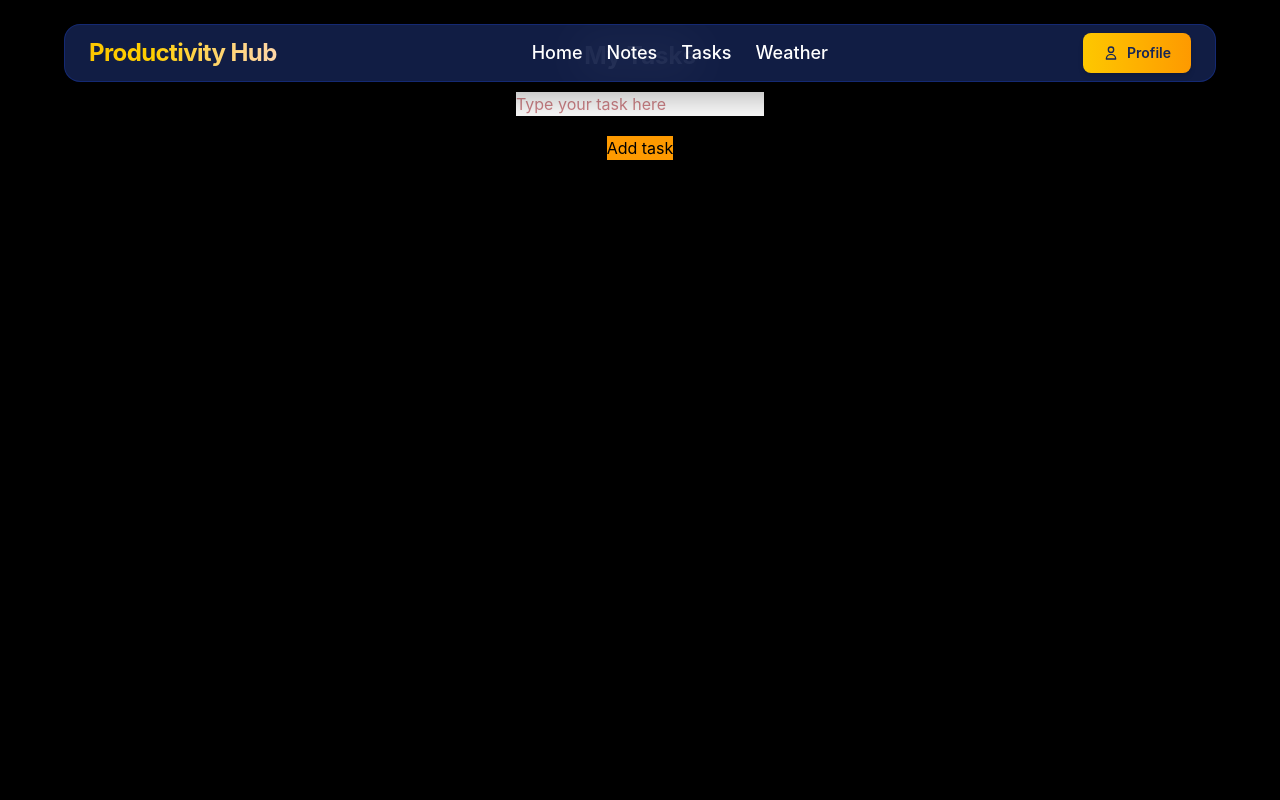
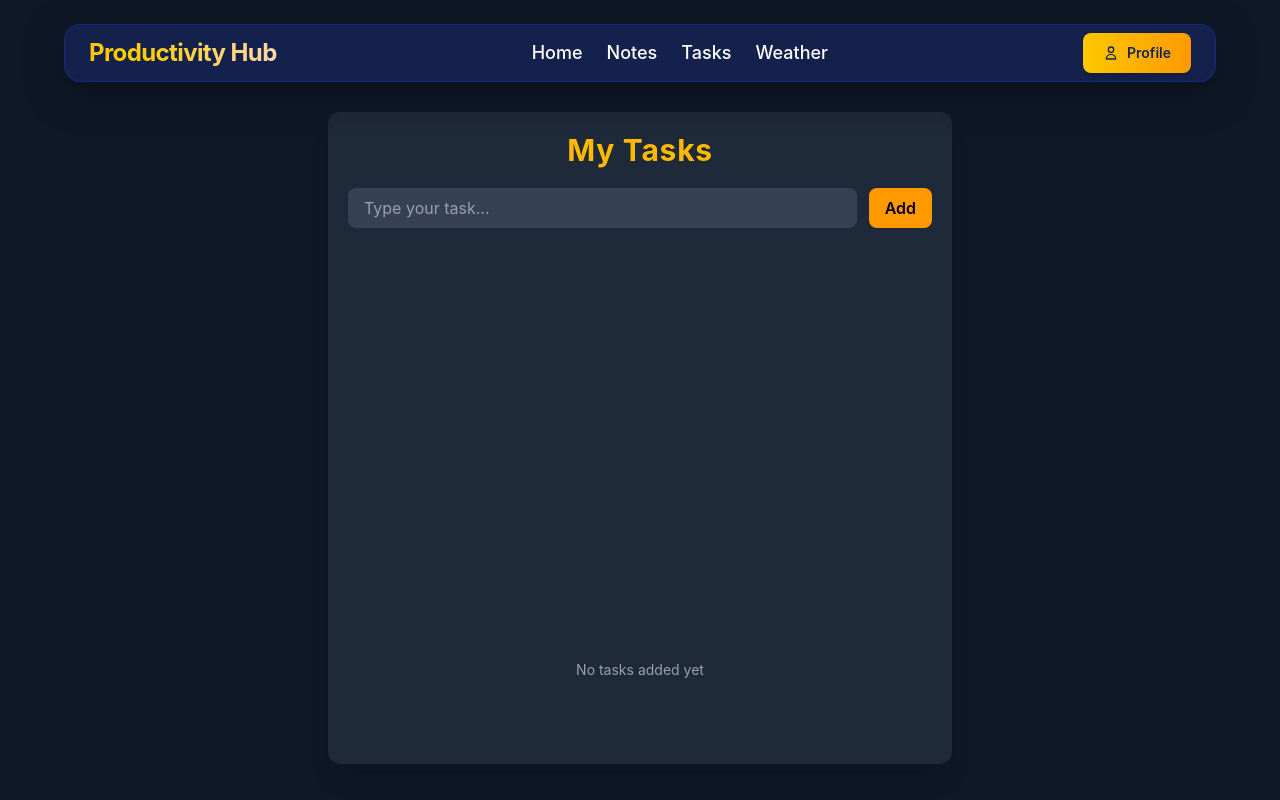
Before and after one commit to snigdhamistry/my-productivity-hub, a React (Vite) app: page /tasks in a window 1280 px wide. Built offline with nearby package versions, Linux system fonts and the light colour scheme.

Commit message:
add alert section for tasks remaining

```diff
--- a/src/pages/Tasks.jsx
+++ b/src/pages/Tasks.jsx
@@ -23,11 +23,10 @@ const Tasks = () => {
                      setError('Please enter a task')
                      setText('')
                      return
-              }
-              else {
+              } else {
                      setError('')
                      setTask([...task, {
-                            id: new Date().toLocaleString('en-US', { month: 'short', day: 'numeric', year: 'numeric', hour: '2-digit', minute: '2-digit', second: '2-digit' }),
+                            id: new Date().toLocaleString(),
                             text: text,
                             completed: false
                      }])
@@ -36,41 +35,116 @@ const Tasks = () => {
        }
 
        return (
-              <div className='bg-black h-screen w-screen flex flex-col items-center justify-start gap-5 pt-10  text-amber-50' >
+              <div className="h-screen bg-gray-900 flex justify-center pt-28 pb-9 px-4 text-white overflow-hidden">
 
-                     <form onSubmit={addTask} className='flex flex-col items-center gap-5'>
-                            <h1 className='text-2xl font-bold'> My Tasks</h1>
+                     <div className="w-full max-w-1/2 bg-gray-800 p-5 rounded-xl shadow-xl flex flex-col">
 
-                            <input type="text" placeholder='Type your task here' value={text} maxLength={50} className='bg-white text-red-800' onChange={(e) => { setText(e.target.value) }} />
+                            <form onSubmit={addTask} className="flex flex-col gap-5">
 
-                            <button onClick={addTask} className='bg-amber-500  text-black'>Add task</button>
-                            {error && <p className='text-red-800'>{error}</p>}
+                                   <h1 className="text-3xl font-bold text-center text-amber-400 tracking-wide">
+                                          My Tasks
+                                   </h1>
+
+                                   <div className="flex flex-col sm:flex-row gap-3">
+
+                                          <input
+                                                 type="text"
+                                                 placeholder="Type your task..."
+                                                 value={text}
+                                                 maxLength={50}
+                                                 onChange={(e) => setText(e.target.value)}
+                                                 className="flex-1 px-4 py-2 rounded-lg bg-gray-700 outline-none focus:ring-2 focus:ring-amber-400 placeholder-gray-400"
+                                          />
+
+                                          <button
+                                                 type="submit"
+                                                 className="bg-amber-500 hover:bg-amber-600 text-black px-4 py-2 rounded-lg font-semibold transition sm:w-auto w-full"
+                                          >
+                                                 Add
+                                          </button>
+
+                                   </div>
+
+                                   {error && (
+                                          <p className="text-red-400 text-sm text-center">
+                                                 {error}
+                                          </p>
+                                   )}
+
                             </form>
 
-                     <div>
+                            {/* Task List */}
+                            <div className="mt-6 flex flex-col gap-3 flex-1 overflow-y-auto overflow-x-hidden pr-1 max-h-[50vh]">
+
                                    {task.map((elem, idx) => (
-                                   <div key={idx} className='flex items-center gap-2'>
-                                          <p>{idx + 1}</p>
-                                          <input type="checkbox" name="list" className="ml-2 bg-amber-800" checked={elem.completed} onChange={(e) => {
+                                          <div
+                                                 key={elem.idx}
+                                                 className="flex items-start justify-between bg-gray-700 px-4 py-3 rounded-lg gap-3"
+                                          >
+
+                                                 <div className="flex items-start gap-3 w-full">
+
+                                                        <input
+                                                               type="checkbox"
+                                                               checked={elem.completed}
+                                                               className="mt-1"
+                                                               onChange={(e) => {
                                                                       const updatedTask = [...task]
                                                                       updatedTask[idx].completed = e.target.checked
                                                                       setTask(updatedTask)
-                                          }} />
-                                          <p className={elem.completed ? "line-through text-amber-600" : ""}>{elem.text} {elem.id}</p>
-                                          <button onClick={() => {
-                                                 setTask(task.filter((elem, idx2) => {
-                                                        return idx2 !== idx
-                                                 }))
-                                          }}>
-                                                 <Trash2 />
+                                                               }}
+                                                        />
+
+                                                        <p className={`w-full wrap-break-word text-sm ${elem.completed ? "line-through text-gray-400" : ""}`}>
+                                                               {elem.text}
+                                                        </p>
+
+                                                 </div>
+
+                                                 <button
+                                                        onClick={() => {
+                                                               setTask(task.filter((_, idx2) => idx2 !== idx))
+                                                        }}
+                                                        className="text-red-400 hover:text-red-600 shrink-0"
+                                                 >
+                                                        <Trash2 size={18} />
                                                  </button>
+
                                           </div>
                                    ))}
+
                             </div>
 
-                     {task.length !== 0 && <p className='text-amber-500'>{task.length} tasks added</p>}
+                            {task.length !== 0 && (
+                                   <p className="text-center text-sm text-gray-400 mt-2">
+                                          {task.length} tasks added
+                                   </p>
+                            )}
+                            {
+                                   task.length === 0 && (
+                                          <p className="text-center text-sm text-gray-400 mt-2">
+                                                 No tasks added yet
+                                          </p>
+                                   )
+                            }
+                            {
+                                   task.length > 7 && (
+                                          <p className="text-center text-sm text-red-400 mt-2">
+                                                 You have a lot of tasks! Consider prioritizing them.
+                                          </p>
+                                   )
+                            }
+                            {
+                                   task.length == 0 || task.length - 1 && (
+                                          <p className="text-center text-sm text-teal-400 mt-2">
+                                                 {task.length==0} no tasks remaining! Great job!
+                                                 {task.length - 0} tasks remaining! Keep going!
+                                          </p>
+                                   )
+                            }
+                     </div>
 
-              </div >
+              </div>
        )
 }
 
```
Lines whose indentation alone changed are shown as unchanged.
